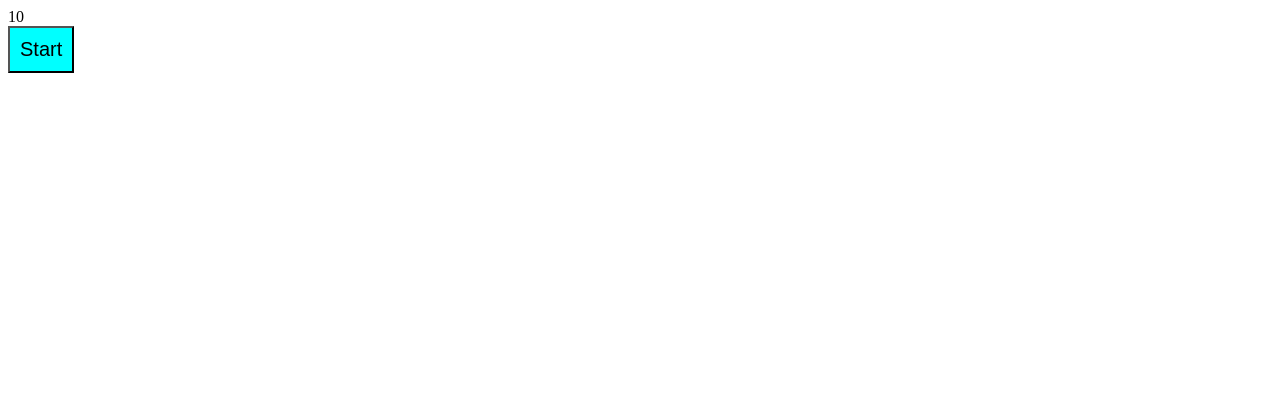
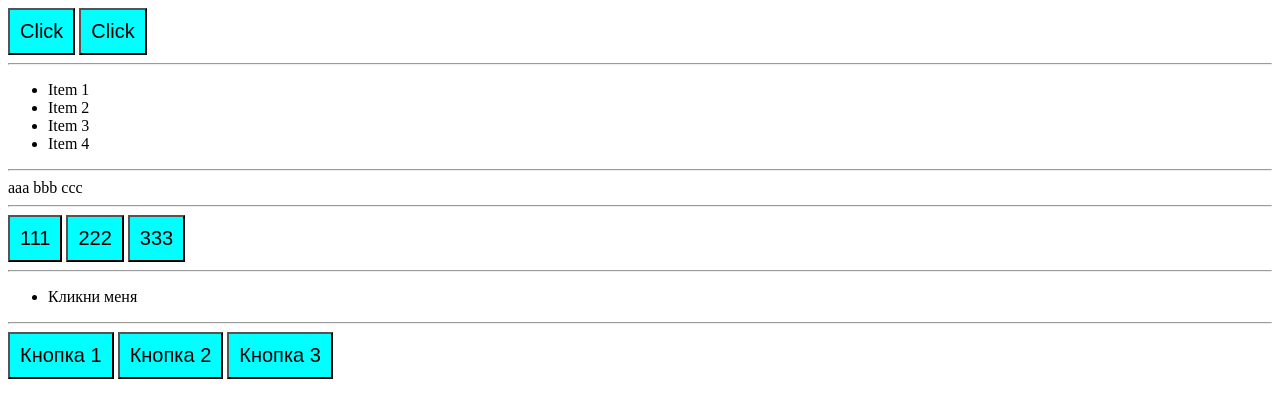
Before and after one commit to Aida-Sagan/javascript_lessons, a plain HTML site: page hw.html in a window 1280 px wide. Drawn offline with Linux system fonts and the light colour scheme.

Commit message:
homework in events.js and hw.html

```diff
--- a/base_javascript/lesson_base.js
+++ b/base_javascript/lesson_base.js
@@ -20,7 +20,7 @@ var
 1. область видимости: блочная (работает внутри функции)
 2. hoisting ("вспылитие"): есть
 3. возможность переобъявлять переменную: есть
-
+4. в цикле не создает новую переменную в каждый итерации (один i на все время в цикле)
 undefined - переменная есть, но БЕЗ значения (это не ошибка)
 */
 
@@ -40,7 +40,7 @@ let - современный стандарт
 1. область видимости: блочная (внутри функции)
 2. hoisting ("вспылитие"): нет
 3. возможность переобъявлять переменную: да
-
+4. создает новую копию переменной на каждой итерации (у каждой итерации свой i)
 undefined - переменная есть, но БЕЗ значения (это не ошибка)
 */
 
--- /dev/null
+++ b/event.js
@@ -0,0 +1,104 @@
+const button = document.getElementById("btn");
+const button2 = document.getElementById("btn2");
+const parent = document.getElementById("parent");
+
+//1
+parent.addEventListener('click', () => {
+    console.log('Был нажат родительский класс (тег)');
+});
+
+/* button.addEventListener('click', (event) => {
+    event.target.remove(); удаляет таргет (в этом случае кнопку)
+}); */
+
+button.addEventListener('click', (event) => {
+    event.stopPropagation() // метод предотваращает распространение события (то есть строчка 6 не выполнится)
+    console.log('была нажата кнопка');
+});
+
+button2.addEventListener('click', () => {
+    button2.style.backgroundColor = 'lightblue';
+});
+
+
+
+//2
+const spans = document.getElementById("spans");
+
+spans.addEventListener('click', (event) => {
+    event.target.remove();
+});
+
+
+
+//3
+const container = document.getElementById("container");
+
+container.addEventListener('click', (event) => {
+    console.log(event.target.textContent);
+});
+
+
+
+//4, 5
+const inner = document.getElementById('inner');
+const middle = document.getElementById('middle');
+const outer = document.getElementById('outer');
+
+inner.addEventListener('click', (event) => {
+    console.log('li clicked');
+    //event.stopPropagation()
+});
+
+middle.addEventListener('click', () => {
+    console.log('ul clicked');
+});
+
+outer.addEventListener('click', () => {
+    console.log('div clicked');
+});
+
+
+
+// 6, 7
+const buttons = document.getElementById('buttons-container');
+
+buttons.addEventListener('click', (event) => {
+    console.log(`Нажата кнопка c id ${event.target.id}, с классом ${event.target.className}: ${event.target.textContent}`);
+
+});
+
+/*
+* какое Различие между getElementById() и querySelectorAll()
+getElementById()                                querySelectorAll()
+- возвращает один элемент с указанным айди      - возвращает все элементы с указанным айди, классом
+
+
+
+* Как навешивать обработчики на один конкретный элемент vs несколько по общему признаку (класс).
+
+const button = document.getElementById("btn");
+
+button.addEventListener('click', (event) => {
+    event.stopPropagation() // метод предотваращает распространение события (то есть строчка 6 не выполнится)
+    console.log('была нажата кнопка');
+});
+
+
+const buttonsByClass = document.querySelectorAll('.btn-class')
+
+buttonsByClass.forEach(btn => {
+    btn.addEventListener('click', () => {
+        console.log('one of the buttons was clicked')
+    })
+})
+*/
+
+
+/* const menu = document.getElementById('menu');
+
+menu.addEventListener('click', (event) => {
+    if(event.target.tagName === 'LI') {
+        alert(`кликнули на ${event.target.textContent}`)
+    }
+}) */
--- a/hw.html
+++ b/hw.html
@@ -14,10 +14,47 @@
     </style>
 </head>
 <body>
-    <div id="timer">10</div>
-    <button onclick="startCountdown()">Start</button>
+<!--     <div id="timer">10</div>
+    <button onclick="startCountdown()">Start</button> -->
+
+    <div id="parent">
+        <button id="btn">Click</button>
+        <button id="btn2">Click</button>
+    </div>
+    <hr>
+    <ul id="menu">
+        <li>Item 1</li>
+        <li>Item 2</li>
+        <li>Item 3</li>
+        <li>Item 4</li>
+    </ul>
+    <hr>
+    <div id="spans">
+        <span id="buttonA">aaa</span>
+        <span id="buttonB">bbb</span>
+        <span id="buttonC">ccc</span>
+    </div>
+    <hr>
+    <div id="container">
+        <button>111</button>
+        <button>222</button>
+        <button>333</button>
+    </div>
+    <hr>
+    <div id="outer">
+        <ul id="middle">
+            <li id="inner">Кликни меня</li>
+        </ul>
+    </div>
+    <hr>
+    <div id="buttons-container">
+        <button id="b1" class="btn-class">Кнопка 1</button>
+        <button id="b2" class="btn-class">Кнопка 2</button>
+        <button id="b3" class="btn-class">Кнопка 3</button>
+    </div>
 
 
-<script src="hw1.js"></script>
+<!-- <script src="hw1.js"></script> -->
+ <script src="event.js"></script>
 </body>
 </html>
```
Also changed, not shown: base_javascript/example.js (added, +46 -0 lines), base_javascript/this_lesson.js (added, +14 -0 lines).
